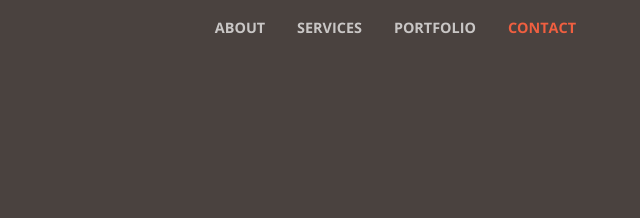
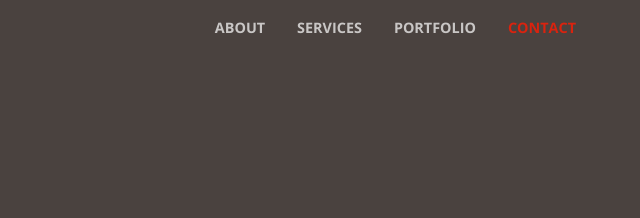
Before and after one commit to Kouch-Sato/SpeechLinks_top, a website with bundled scripts: page index.html in a window 1280 px wide. Shown: the top 218 px of the page, 603-1243 px from the left. Built offline with nearby package versions, Linux system fonts and the light colour scheme.

Commit message:
色を変更

```diff
--- a/scss/_variables.scss
+++ b/scss/_variables.scss
@@ -12,4 +12,4 @@ $gray-800: #343a40 !default;
 $gray-900: #212529 !default;
 $black: #000 !default;
 
-$primary: #F05F40 !default;
+$primary: #D9230F !default;
```
Also changed, not shown: css/creative.css, css/creative.min.css, 1 other file.
